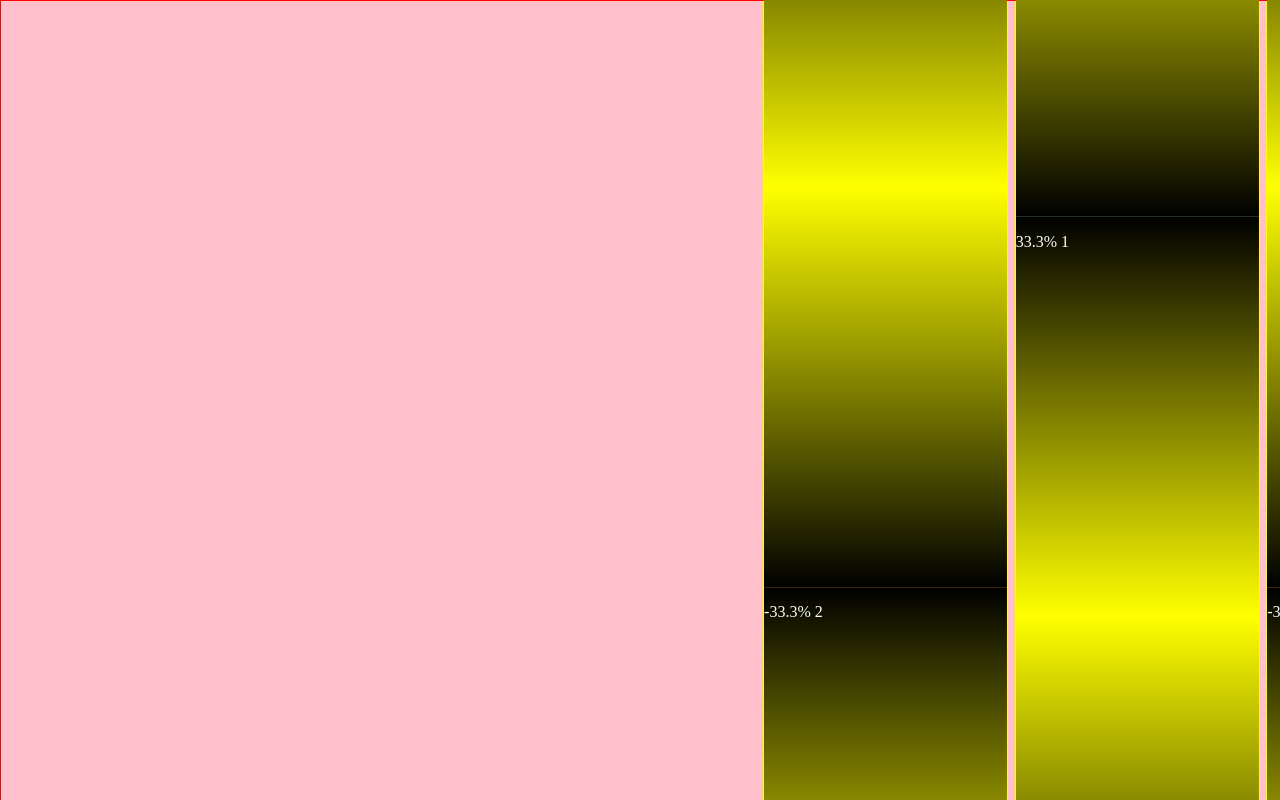
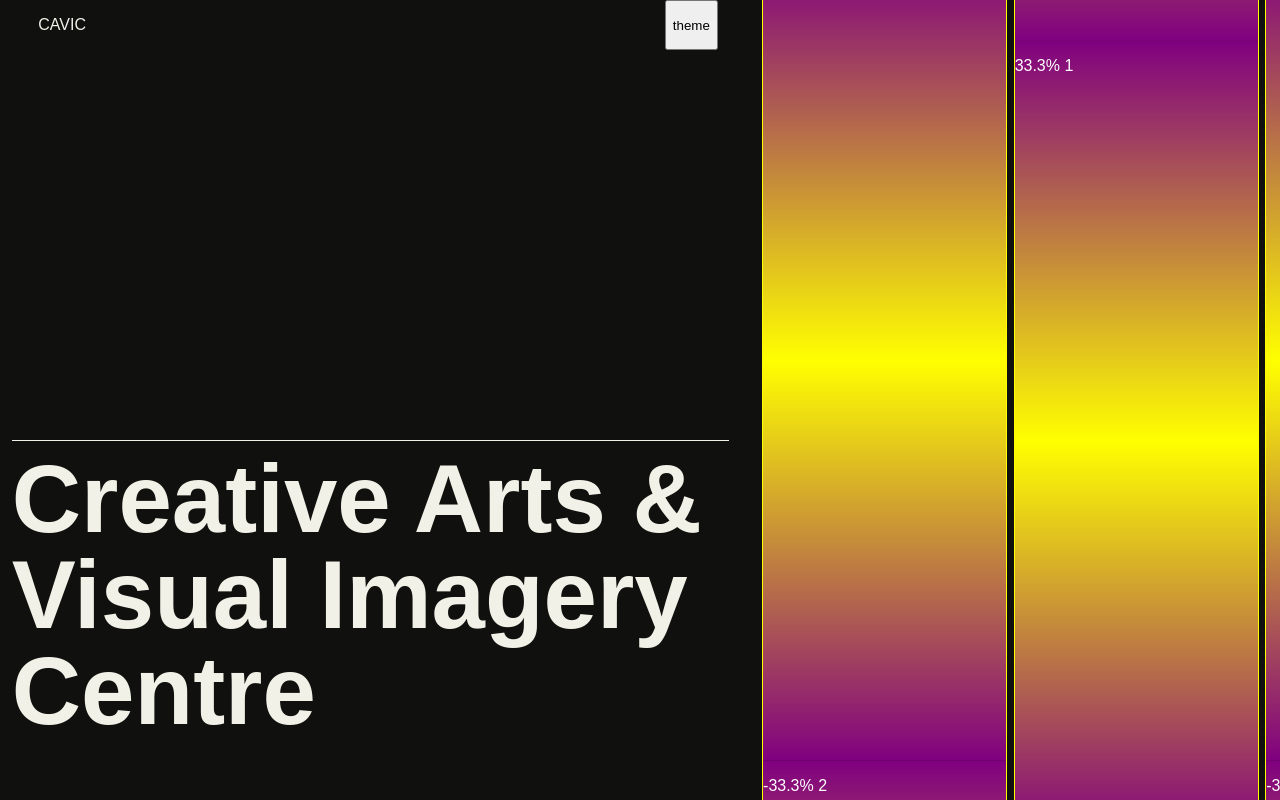
Before and after one commit to gabrielagbese/cavicmodernist, a Gatsby site: page / in a window 1280 px wide. Shown: the top 800 px of the page. Built offline with nearby package versions, Linux system fonts and the light colour scheme; Gatsby itself is replaced by a stand-in of ours; a web font is replaced by a local one.

Commit message:
theme control and hero text implement

```diff
--- a/src/components/layout.js
+++ b/src/components/layout.js
@@ -36,6 +36,7 @@
     }
   `)
 
+
   	const [menuActivated, setMenuActivated] = useState(false);
 
 	useEffect(() => {
@@ -58,10 +59,10 @@
 			tl.to(".about", { yPercent: -115 })
 			tl.to(".mob-nav-wrapper",{ yPercent: 0, opacity: 1, duration: 0.01})
 			tl.to(".spaces", { yPercent: -67.5 })
-			tl.to(".invisible", { xPercent: 1, duration: 0.01 })
-			tl.to(".spaces", { yPercent: -100.5 })
+			tl.to(".invisible", { xPercent: 1, duration: 0.1 })
+			tl.to(".spaces", { yPercent: -137.5 })
 			tl.to(".events", { yPercent: -271 })
-			tl.to(".invisible", { xPercent: 1, duration: 0.01 })
+			tl.to(".invisible", { xPercent: 1, duration: 0.1 })
 			tl.to(".events", { yPercent: -325 })
 			tl.to(".contact", { yPercent: -740 })
 
@@ -71,7 +72,8 @@
 		mm.add(" (min-width: 721px)", () => {
 			tl.to(".hero", { xPercent: -50 })
 			tl.to(".about", { xPercent: -119 })
-			tl.fromTo(".mob-nav-wrapper", { xPercent: -100, opacity: 0, duration: 0 }, { xPercent: 0, opacity: 1, })
+			tl.to(".mob-nav", { width: "5vw", duration: 0})
+			tl.fromTo(".mob-nav-wrapper", { xPercent: -100, opacity: 0, duration: 0 }, { xPercent: 0, opacity: 1,duration: 0.1 })
 			tl.to(".spaces", { xPercent: -213 })
 			tl.to(".spaces", { yPercent: -50 })
 			tl.to(".events", { xPercent: -313 })
--- a/src/components/layout.scss
+++ b/src/components/layout.scss
@@ -1,4 +1,23 @@
 @import "breakpoints";
+@import url("https://api.fontshare.com/v2/css?f[]=switzer@1&display=swap");
+
+:root{
+    --background: #10100E;
+    --text:#F1F1E7;
+}
+[data-theme= "light"] {
+    --background: #F1F1E7;
+    --text:#10100E;
+}
+
+[data-theme= "dark"] {
+    --background: #10100E;
+    --text:#F1F1E7;
+}
+
+p{
+    font-family: 'Switzer', sans-serif;
+}
 html{
     padding: 0;
     margin: 0;
@@ -38,6 +57,7 @@
     //position: absolute;
     display: flex;
     height: 100vh;
+    align-items: flex-start;
     @include xs{
         flex-direction: column;
     };
@@ -90,7 +110,7 @@
     };
     @include lg{
         height: 100vh;
-        width: 5vw;
+        width: 1vw;
         margin-bottom: -10%;
     };
 }
@@ -146,7 +166,7 @@
 
 .section{
 
-    border: thin solid red;
+    //border: thin solid red;
     @include xs{
         min-width: 100vw;
         min-height: 100vh;
@@ -163,17 +183,18 @@
     @include xs{
         min-width: 100vw;
         min-height: 125vh;
-        border: thin solid red;
+        //border: thin solid red;
     }
     @include lg{
         min-width: 118vw;
         min-height: 100vh;
-        border: thin solid red;
+        //border: thin solid red;
     }
 }
 
 .hero{
-    background-color: pink;
+    background-color: var(--background);
+    color: var(--text);
     display: flex;
     @include xs{
         flex-direction: column-reverse;
@@ -181,6 +202,66 @@
     @include lg{
         flex-direction: row-reverse;
     };
+}
+
+.hero-main{
+    //border: thin solid greenyellow;
+    @include xs{
+        width: 100vw;
+        height: 70vh;
+    };
+    @include lg{
+        width: 59vw;
+        height: 100vh;
+    };
+}
+
+.hero-top{
+    width: 100%;
+    @include xs{
+        height: 60%;
+    };
+    @include lg{
+        height: 55%;
+    };
+    //border-bottom: thin dotted black;
+}
+
+.hero-top-nav{
+    width: 90%;
+    padding: 0% 5%;
+    display: flex;
+    justify-content: space-between;
+}
+
+.hero-bottom{
+    width: 95%;
+    margin-left: 1.5%;
+    @include xs{
+        height: 40%;
+        border-top: thin solid var(--text);
+        border-bottom: thin solid var(--text);
+    };
+    @include lg{
+        height: 45%;
+        border-top: thin solid var(--text);
+    };
+}
+
+.hero-lg-text{
+    @include xs{
+        font-size: 3.125rem;
+        font-weight: 600;
+        margin-top: 0.1em;
+        line-height: 1em;
+    };
+    @include lg{
+        font-size: 6rem;
+        font-weight: 600;
+        margin-top: 0.1em;
+        line-height: 1em;
+    };
+
 }
 
 .about{
@@ -296,8 +377,9 @@
 .events-bottom{
     overflow: hidden;
     //border: thick solid green;
+    background-color: aquamarine;
     @include xs{
-        height: 50vh;
+        height: 10vh;
     };
     @include lg{
         height: 100vh;
@@ -305,10 +387,11 @@
 }
 
 .events-bottom-main{
+    background-color: teal;
     width: 100vw;
     @include xs{
         margin-top: 10vh;
-        height: 90%;
+        height: 30%;
     };
     @include lg{
         margin-top: 0vh;
@@ -361,7 +444,7 @@
 }
 
 .scroller{
-    background-image: linear-gradient(to top,black, yellow,black );
+    background-image: linear-gradient(to top,purple, yellow,purple );
     //border: thin solid greenyellow;
     box-sizing: border-box;
     overflow: hidden;
--- a/src/components/sections/Hero.js
+++ b/src/components/sections/Hero.js
@@ -1,25 +1,42 @@
 import React from 'react'
-import { useEffect } from 'react'
+import { useEffect, useState } from 'react'
 import Scroller from './hero-components/Scroller';
 import LocalScroller from './hero-components/LocalScroller';
 
 
 export default function Hero() {
 
+  const defaultDark = window.matchMedia("(prefers-color-scheme: dark)").matches;
+  const [theme, setTheme] = useState(defaultDark);
+  const switchTheme = () => {
+    const newTheme = theme === "light" ? "dark" : "light";
+    setTheme(newTheme);
+  };
   useEffect(() => {
-
-
-
-    //end of useEffect
-  },);
+    document.body.setAttribute("data-theme", theme);
+  }, [theme]);
 
   return (
     <div className='section-long hero'>
       <div className='hidden-scroller'>
-        <LocalScroller direction={"-33.3%"} uniqueId="first"/>
+        <LocalScroller direction={"-33.3%"} uniqueId="first" />
       </div>
-      <LocalScroller direction={"33.3%"} uniqueId="second"/>
-      <LocalScroller direction={"-33.3%"} uniqueId="third"/>
+      <LocalScroller direction={"33.3%"} uniqueId="second" />
+      <LocalScroller direction={"-33.3%"} uniqueId="third" />
+      <div className='hero-main'>
+
+        <div className='hero-top'>
+          <div className='hero-top-nav'>
+            <p>CAVIC</p>
+            <button onClick={() => switchTheme()}>theme</button>
+          </div>
+        </div>
+
+        <div className='hero-bottom'>
+          <p className='hero-lg-text'>Creative Arts & Visual Imagery Centre</p>
+        </div>
+
+      </div>
     </div>
   )
 }
--- a/src/components/sections/hero-components/LocalScroller.js
+++ b/src/components/sections/hero-components/LocalScroller.js
@@ -33,7 +33,7 @@
 			start: 0,
 			end: "+=5000",
 			onUpdate: self => {
-				master.timeScale(9)
+				master.timeScale(7)
 				tween.invalidate().restart();
 			}
 		})
@@ -44,7 +44,7 @@
 	},);
 	return (
 		<div className='scroller-container'>
-			<div className='scroll-inner-container-slow' id={props.uniqueId} style={{ backgroundColor: "orange" }}>
+			<div className='scroll-inner-container-slow' id={props.uniqueId} style={{ backgroundColor: "black" }}>
 				<div className='scroller scroller1 '><p>{props.direction} 1</p></div>
 				<div className='scroller scroller2 '><p>{props.direction} 2</p></div>
 				<div className='scroller scroller0 '><p>{props.direction} 0</p></div>
```
Also changed, not shown: src/components/layout.css, 1 other file.
